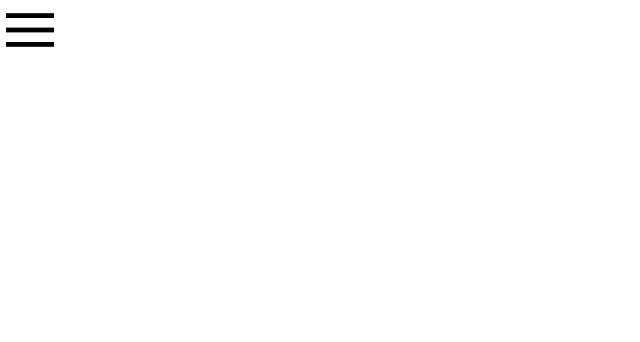
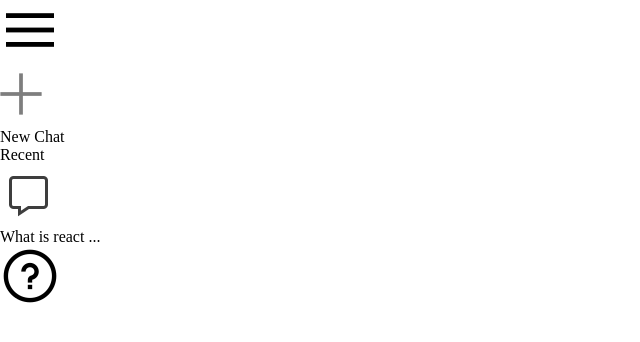
Before and after one commit to HassanEhsani/google-Gemini, a React (Vite) app in the folder gemini-clone/: page / in a window 1280 px wide. Shown: the top 342 px of the page, without its empty margins (0-640 px from the left). Built offline with nearby package versions, Linux system fonts and the light colour scheme.

Commit message:
i added bottom and icon for the sidebar

```diff
--- a/gemini-clone/src/components/Sidebar/Sidebar.jsx
+++ b/gemini-clone/src/components/Sidebar/Sidebar.jsx
@@ -7,9 +7,24 @@ const Sidebar = () => {
     return (
         <div className='Sidebar'>
             <div className="top">
-                <img src={assets.menu_icon} alt="" />
+                <img className='menu' src={assets.menu_icon} alt="" />
+                <div className="new-chat">
+                    <img src={assets.plus_icon} alt="" />
+                    <p>New Chat</p>
+                </div>
+                <div className="recent">
+                    <p className="recent-title">Recent</p>
+                    <div className="recent-entry">
+                        <img src={assets.message_icon} alt="" />
+                        <p>What is react ...</p>
+                    </div>
+                </div>
             </div>
-            <div className="bottom"></div>
+            <div className="bottom">
+                <div className="bottom-item">
+                    <img src={assets.question_icon} alt="" />
+                </div>
+            </div>
         </div>
     )
 }
```
